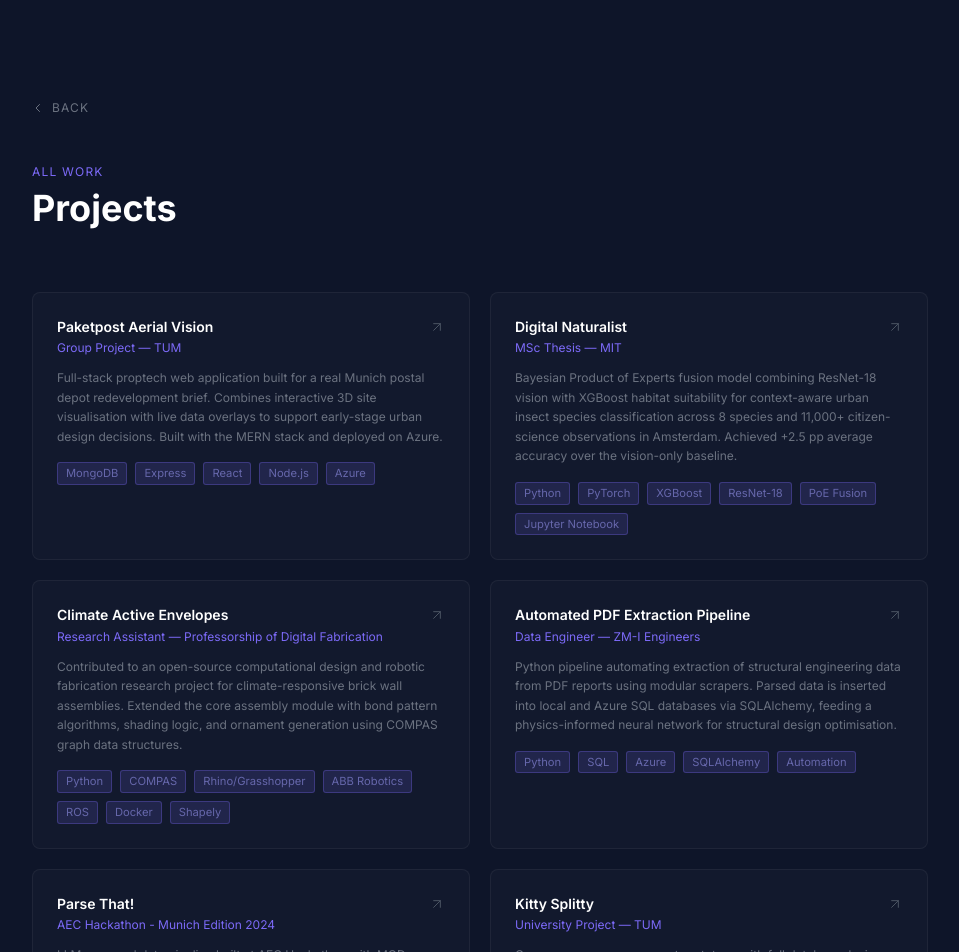
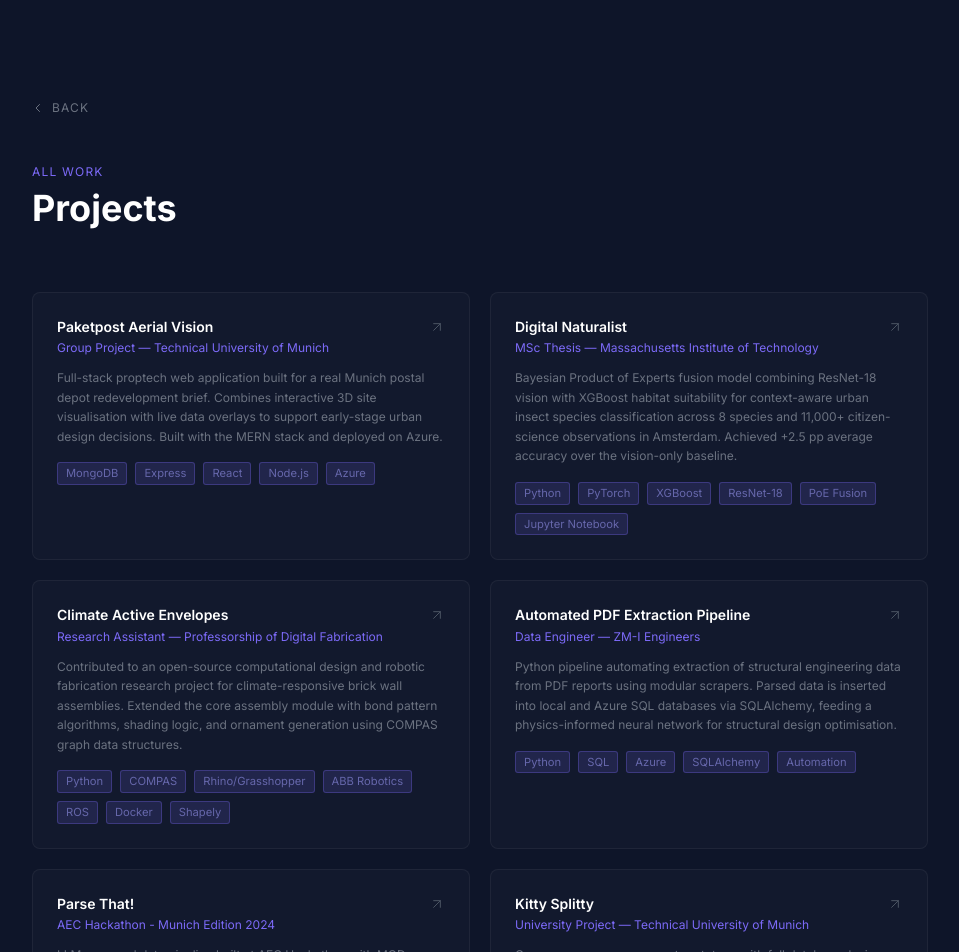
Before and after one commit to Shavss/Shavss.github.io, a Next.js app: page /projects in a window 1280 px wide. Shown: the top 952 px of the page, without its empty margins (160-1119 px from the left). Built offline with nearby package versions, Linux system fonts and the light colour scheme.

Commit message:
Update projectsData.js

```diff
--- a/data/projectsData.js
+++ b/data/projectsData.js
@@ -1,7 +1,7 @@
 export const featured = [
   {
       name: 'Paketpost Aerial Vision',
-      subtitle: 'Group Project — TUM',
+      subtitle: 'Group Project — Technical University of Munich',
       description:
         'Full-stack proptech web application built for a real Munich postal depot redevelopment brief. Combines interactive 3D site visualisation with live data overlays to support early-stage urban design decisions. Built with the MERN stack and deployed on Azure.',
       tags: ['MongoDB', 'Express', 'React', 'Node.js', 'Azure'],
@@ -9,7 +9,7 @@ export const featured = [
   },
   {
     name: 'Digital Naturalist',
-    subtitle: 'MSc Thesis — MIT',
+    subtitle: 'MSc Thesis — Massachusetts Institute of Technology',
     description:
       'Bayesian Product of Experts fusion model combining ResNet-18 vision with XGBoost habitat suitability for context-aware urban insect species classification across 8 species and 11,000+ citizen-science observations in Amsterdam. Achieved +2.5 pp average accuracy over the vision-only baseline.',
     tags: ['Python', 'PyTorch', 'XGBoost', 'ResNet-18', 'PoE Fusion', 'Jupyter Notebook'],
@@ -45,7 +45,7 @@ export const all = [
   },
   {
       name: 'Kitty Splitty',
-      subtitle: 'University Project — TUM',
+      subtitle: 'University Project — Technical University of Munich',
       description:
         'Group expense management prototype with full database design. Implements shared kitty creation, multi-type transaction splitting, user login tracking, and financial overviews. Built in C# with Entity Framework and SQLite for relational data persistence.',
       tags: ['C#', '.NET', 'SQL', 'Entity Framework', 'Database Design'],
```
